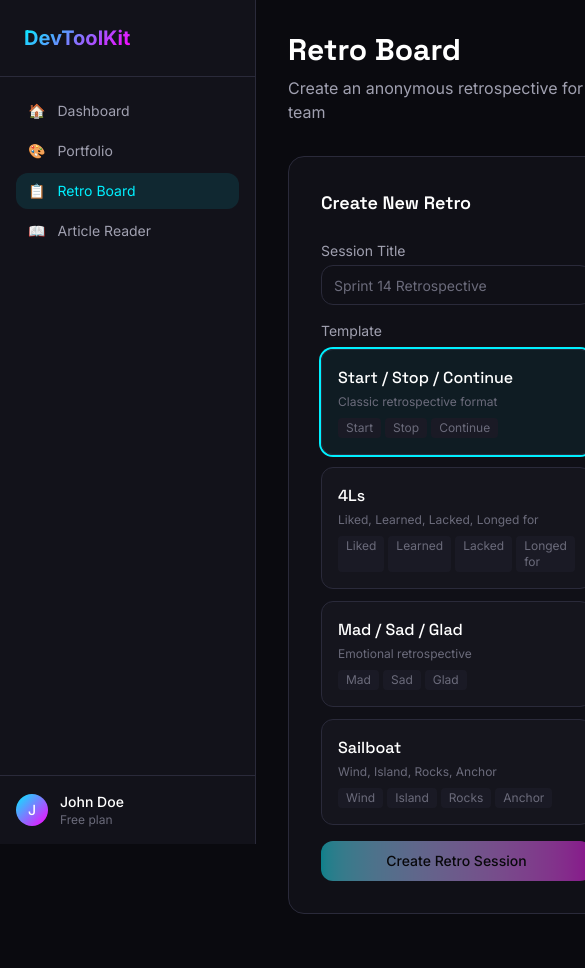
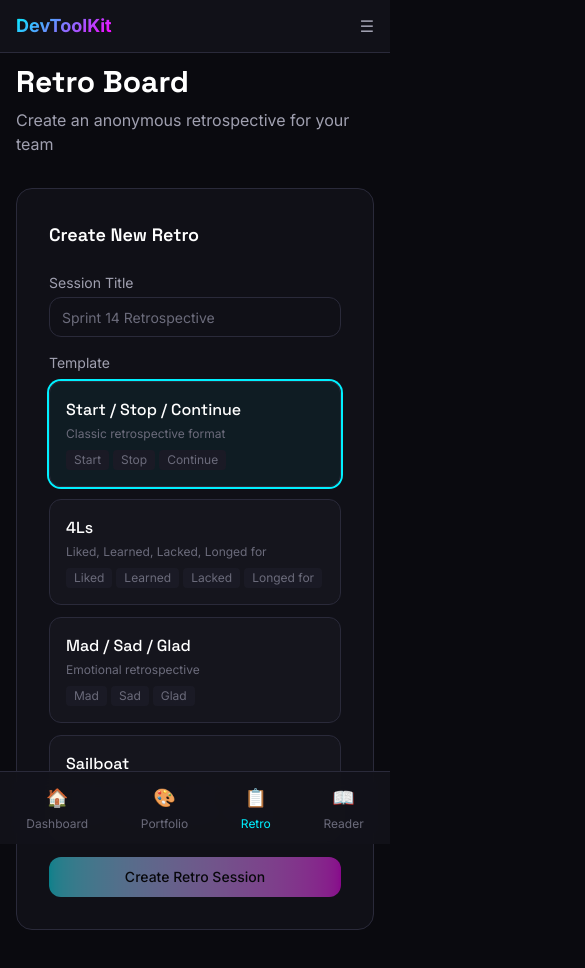
Before and after one commit to jakepz12/devtoolkit, a Next.js app in the folder apps/web/: page /retro in a window 390 px wide. Shown: the top 968 px of the page, 585 px wide, since content can reach past the window. Before the commit the page ends 946 px from the top, so only its background shows below. Built offline with nearby package versions, Linux system fonts and the light colour scheme.

Commit message:
feat: add WebSocket hook, Service Worker, mobile navigation, responsive layout

```diff
--- /dev/null
+++ b/apps/web/public/sw.js
@@ -0,0 +1,35 @@
+const CACHE_NAME = "devtoolkit-v1";
+const STATIC_ASSETS = ["/", "/dashboard", "/portfolio", "/retro", "/reader"];
+
+self.addEventListener("install", (event) => {
+  event.waitUntil(
+    caches.open(CACHE_NAME).then((cache) => {
+      return cache.addAll(STATIC_ASSETS);
+    })
+  );
+});
+
+self.addEventListener("activate", (event) => {
+  event.waitUntil(
+    caches.keys().then((cacheNames) => {
+      return Promise.all(
+        cacheNames
+          .filter((name) => name !== CACHE_NAME)
+          .map((name) => caches.delete(name))
+      );
+    })
+  );
+});
+
+self.addEventListener("fetch", (event) => {
+  // Skip API requests
+  if (event.request.url.includes("/api/")) {
+    return;
+  }
+
+  event.respondWith(
+    caches.match(event.request).then((response) => {
+      return response || fetch(event.request);
+    })
+  );
+});
--- a/apps/web/src/app/(dashboard)/layout.tsx
+++ b/apps/web/src/app/(dashboard)/layout.tsx
@@ -3,6 +3,7 @@
 import Link from "next/link";
 import { usePathname } from "next/navigation";
 import { cn } from "@/lib/utils";
+import { MobileNav } from "@/components/mobile-nav";
 
 const navItems = [
   { href: "/dashboard", label: "Dashboard", icon: "🏠" },
@@ -20,9 +21,12 @@ export default function DashboardLayout({
 
   return (
     <div className="flex min-h-screen">
-      {/* Sidebar */}
+      {/* Mobile Navigation */}
+      <MobileNav />
+
+      {/* Desktop Sidebar */}
       <aside
-        className="fixed left-0 top-0 flex h-full w-64 flex-col border-r"
+        className="fixed left-0 top-0 hidden h-full w-64 flex-col border-r lg:flex"
         style={{
           background: "#12121a",
           borderColor: "#2a2a3a",
@@ -83,7 +87,9 @@ export default function DashboardLayout({
       </aside>
 
       {/* Main Content */}
-      <main className="ml-64 flex-1 p-8">{children}</main>
+      <main className="ml-0 flex-1 p-4 pt-16 pb-20 lg:ml-64 lg:p-8 lg:pt-8 lg:pb-8">
+        {children}
+      </main>
     </div>
   );
 }
--- /dev/null
+++ b/apps/web/src/components/mobile-nav.tsx
@@ -0,0 +1,113 @@
+"use client";
+
+import { useState } from "react";
+import Link from "next/link";
+import { usePathname } from "next/navigation";
+import { cn } from "@/lib/utils";
+
+const navItems = [
+  { href: "/dashboard", label: "Dashboard", icon: "🏠" },
+  { href: "/portfolio", label: "Portfolio", icon: "🎨" },
+  { href: "/retro", label: "Retro", icon: "📋" },
+  { href: "/reader", label: "Reader", icon: "📖" },
+];
+
+export function MobileNav() {
+  const [isOpen, setIsOpen] = useState(false);
+  const pathname = usePathname();
+
+  return (
+    <>
+      {/* Mobile Header */}
+      <div
+        className="fixed left-0 right-0 top-0 z-50 flex items-center justify-between border-b px-4 py-3 lg:hidden"
+        style={{
+          background: "rgba(18, 18, 26, 0.95)",
+          backdropFilter: "blur(10px)",
+          borderColor: "#2a2a3a",
+        }}
+      >
+        <Link href="/" className="text-lg font-bold">
+          <span
+            style={{
+              background: "linear-gradient(135deg, #00f0ff, #ff00ff)",
+              WebkitBackgroundClip: "text",
+              WebkitTextFillColor: "transparent",
+            }}
+          >
+            DevToolKit
+          </span>
+        </Link>
+
+        <button
+          onClick={() => setIsOpen(!isOpen)}
+          className="text-text-secondary hover:text-text-primary"
+        >
+          {isOpen ? "✕" : "☰"}
+        </button>
+      </div>
+
+      {/* Mobile Menu Overlay */}
+      {isOpen && (
+        <div
+          className="fixed inset-0 z-40 lg:hidden"
+          onClick={() => setIsOpen(false)}
+        >
+          <div className="absolute inset-0 bg-black/50" />
+          <div
+            className="absolute left-0 top-0 h-full w-64 p-4 pt-16"
+            style={{ background: "#12121a" }}
+          >
+            <nav>
+              <ul className="space-y-1">
+                {navItems.map((item) => (
+                  <li key={item.href}>
+                    <Link
+                      href={item.href}
+                      onClick={() => setIsOpen(false)}
+                      className={cn(
+                        "flex items-center gap-3 rounded-lg px-3 py-2 text-sm transition-colors",
+                        pathname === item.href
+                          ? "bg-neon-cyan/10 text-neon-cyan"
+                          : "text-text-secondary hover:bg-bg-tertiary hover:text-text-primary"
+                      )}
+                    >
+                      <span>{item.icon}</span>
+                      {item.label}
+                    </Link>
+                  </li>
+                ))}
+              </ul>
+            </nav>
+          </div>
+        </div>
+      )}
+
+      {/* Mobile Bottom Navigation */}
+      <div
+        className="fixed bottom-0 left-0 right-0 z-50 flex items-center justify-around border-t py-2 lg:hidden"
+        style={{
+          background: "rgba(18, 18, 26, 0.95)",
+          backdropFilter: "blur(10px)",
+          borderColor: "#2a2a3a",
+        }}
+      >
+        {navItems.map((item) => (
+          <Link
+            key={item.href}
+            href={item.href}
+            className={cn(
+              "flex flex-col items-center gap-1 px-3 py-1 text-xs",
+              pathname === item.href
+                ? "text-neon-cyan"
+                : "text-text-muted"
+            )}
+          >
+            <span className="text-lg">{item.icon}</span>
+            {item.label}
+          </Link>
+        ))}
+      </div>
+    </>
+  );
+}
--- /dev/null
+++ b/apps/web/src/hooks/use-websocket.ts
@@ -0,0 +1,72 @@
+"use client";
+
+import { useEffect, useRef, useState, useCallback } from "react";
+
+interface WebSocketMessage {
+  type: string;
+  payload: any;
+}
+
+export function useWebSocket(retroId: string | null) {
+  const [isConnected, setIsConnected] = useState(false);
+  const [messages, setMessages] = useState<WebSocketMessage[]>([]);
+  const wsRef = useRef<WebSocket | null>(null);
+  const reconnectTimeoutRef = useRef<NodeJS.Timeout>();
+
+  const connect = useCallback(() => {
+    if (!retroId) return;
+
+    const wsUrl = `${process.env.NEXT_PUBLIC_WS_URL || "ws://localhost:8000"}/ws/retro/${retroId}`;
+    const ws = new WebSocket(wsUrl);
+
+    ws.onopen = () => {
+      console.log("WebSocket connected");
+      setIsConnected(true);
+    };
+
+    ws.onmessage = (event) => {
+      try {
+        const data = JSON.parse(event.data) as WebSocketMessage;
+        setMessages((prev) => [...prev, data]);
+      } catch (e) {
+        console.error("Failed to parse WebSocket message:", e);
+      }
+    };
+
+    ws.onclose = () => {
+      console.log("WebSocket disconnected");
+      setIsConnected(false);
+      // Reconnect after 3 seconds
+      reconnectTimeoutRef.current = setTimeout(connect, 3000);
+    };
+
+    ws.onerror = (error) => {
+      console.error("WebSocket error:", error);
+      ws.close();
+    };
+
+    wsRef.current = ws;
+  }, [retroId]);
+
+  useEffect(() => {
+    connect();
+
+    return () => {
+      if (reconnectTimeoutRef.current) {
+        clearTimeout(reconnectTimeoutRef.current);
+      }
+      wsRef.current?.close();
+    };
+  }, [connect]);
+
+  const sendMessage = useCallback(
+    (type: string, payload: any) => {
+      if (wsRef.current?.readyState === WebSocket.OPEN) {
+        wsRef.current.send(JSON.stringify({ type, payload }));
+      }
+    },
+    []
+  );
+
+  return { isConnected, messages, sendMessage };
+}
```
